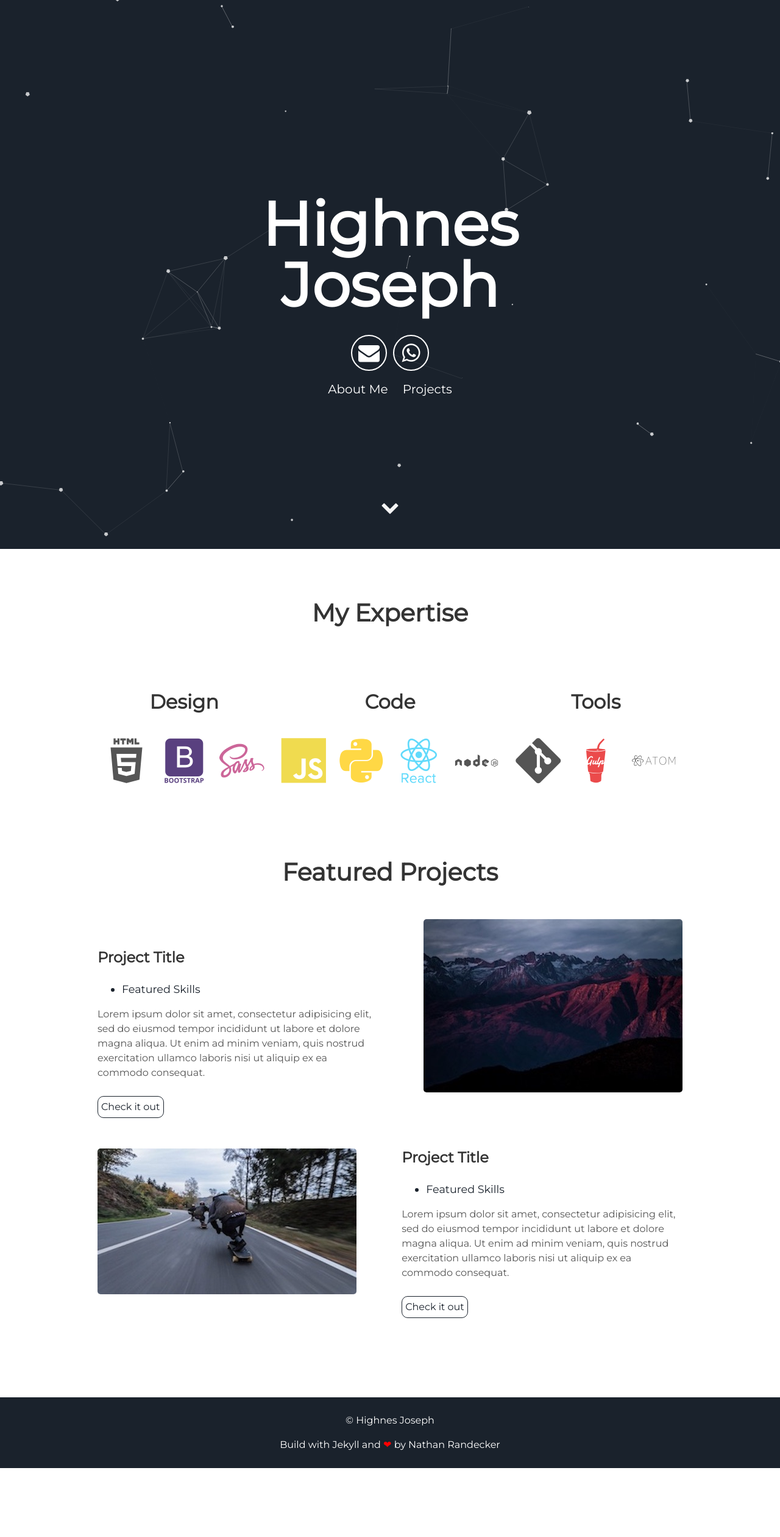
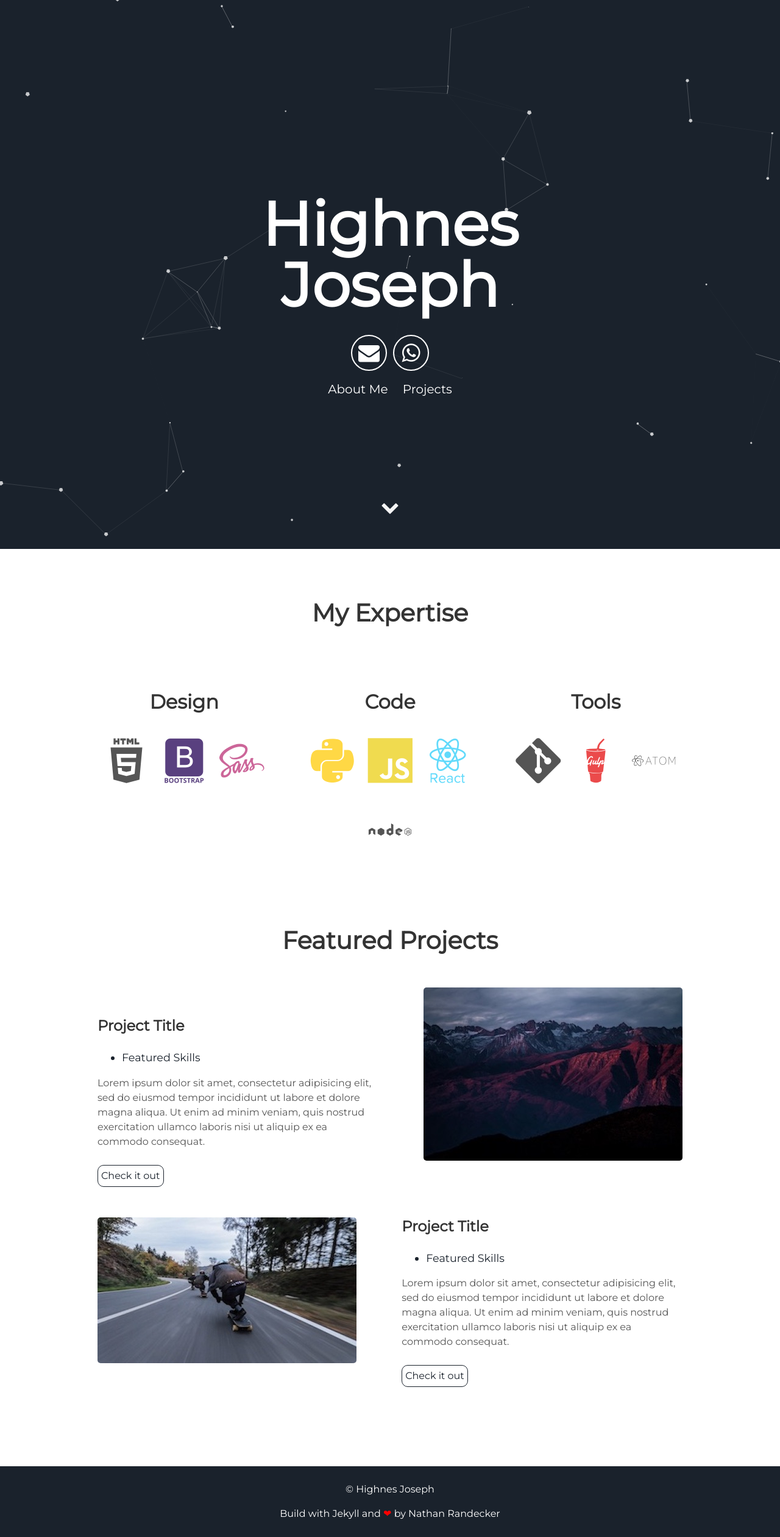
Before and after one commit to highnesjo/me, a Jekyll site: the page built from index.html, in a window 1280 px wide. Shown: the whole page at 61% size. Built offline with Jekyll 4.4.1, drawn with Linux system fonts in a browser that asks for light colours; before the commit the page ends 2407 px from its top, so only the background shows below that.

Commit message:
Update about.html

```diff
--- a/_includes/about.html
+++ b/_includes/about.html
@@ -13,9 +13,9 @@
     </div>
     <div class="tech">
       <h2>Code</h2>
+      <i class="devicon-python-plain colored"></i>
       <i class="devicon-javascript-plain colored"></i>
-      <i class="devicon-python-plain colored"></i>
-      <i class="devicon-react-original-wordmark colored"></i>
+      <i class="devicon-react-original-wordmark colored"></i> <br>
       <i class="devicon-nodejs-plain-wordmark"></i>
       <!-- <p>Mumblecore hexagon kombucha, pitchfork four loko raclette intelligentsia master cleanse.
         Vinyl XOXO lumbersexual</p> -->
```
